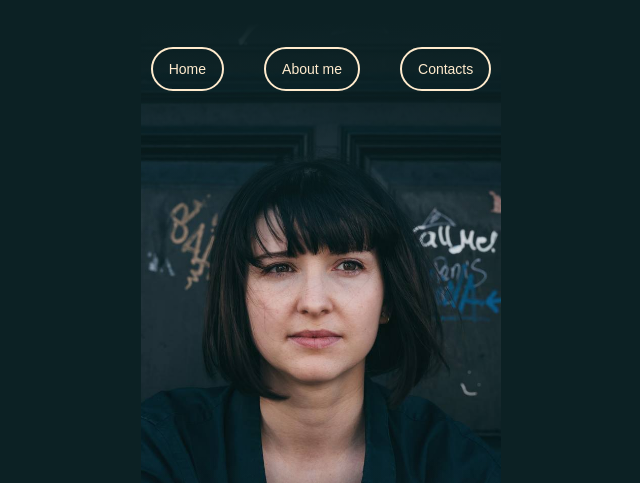
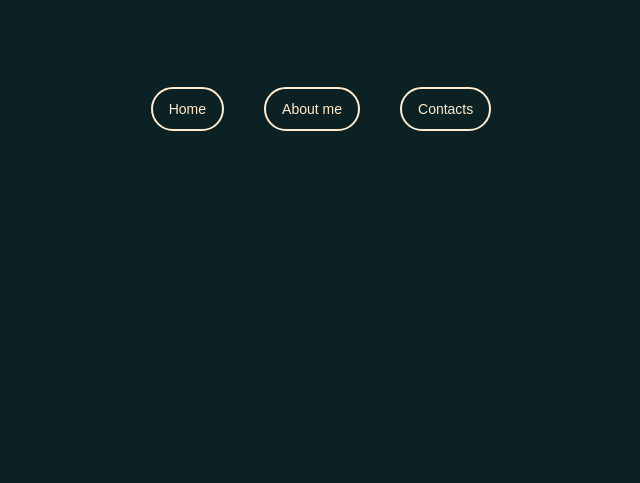
Before and after one commit to co11aps/Anastasia, a website built with Vite: page src/index.html in a window 1280 px wide. Shown: the top 483 px of the page, without its empty margins (319-959 px from the left). Built offline with nearby package versions, Linux system fonts and the light colour scheme.

Commit message:
main container update

```diff
--- a/src/css/styles.css
+++ b/src/css/styles.css
@@ -22,19 +22,27 @@
   -webkit-text-size-adjust: 100%;
 }
 
+/* ========== General ============== */
+
 .mainContainer {
   display: flex;
+  flex-direction: column;
   align-items: center;
-  height: 85vh;
+  justify-content: center;
+  min-height: 96vh;
   padding: 0;
-  margin: 0;
-  min-height: 650px;
+  margin: auto;
+  overflow: hidden;
   text-align: center;
 }
 
 
 
-.hero {
+.wrapper {
+  /* height: 300px; */
+}
+
+/* .hero {
 
   background-color: #2e2f42;
   width: 360px;
@@ -54,20 +62,18 @@
   background-repeat: no-repeat;
   background-position: center;
   background-size: cover;
-}
+} */
 
-/* .member-photo {
-  border-radius: 50%;
-} */
 /*
-@media screen and (min-width: 768px) {
-  .mainContainer {
+      @media screen and (min-width: 768px) {
+        .mainContainer {
     min-height: 1000px;
   }
 
   .hero {
     min-width: 1000px
   }
+
 
   .nav {
     margin-top: 24px;
@@ -78,6 +84,8 @@
     margin-top: 600px;
   }
 } */
+
+/* ========== Navigation ============== */
 
 .nav {
   margin-top: 24px;
@@ -103,11 +111,13 @@
   color: blanchedalmond;
 }
 
+/* ========== Main content ============== */
 .mainContent {
   height: 150px;
   margin-top: 400px;
 }
 
+/* ========== Footer ============== */
 .footer-social-list {
   display: flex;
 }
--- a/src/index.html
+++ b/src/index.html
@@ -15,7 +15,7 @@
   </head>
   <body>
     <div class="mainContainer">
-      <section class="hero">
+      <section class="wrapper">
         <nav class="nav">
           <ul class="nav-list">
             <li class="nav-item">
```
